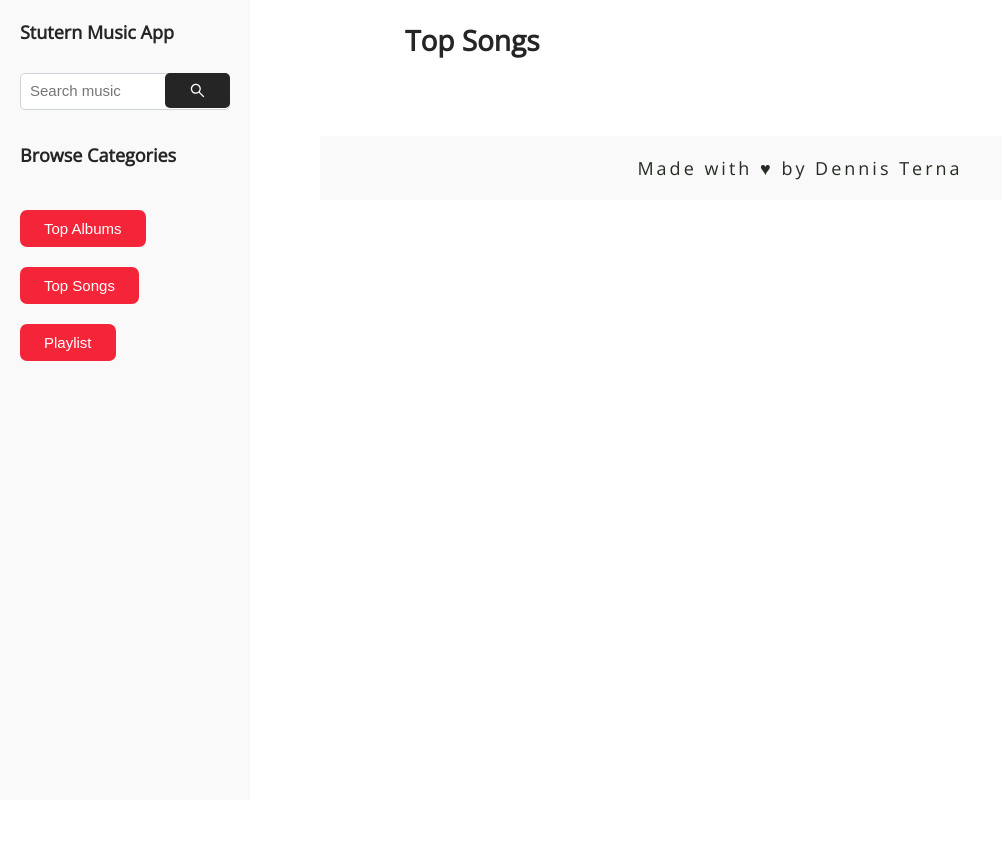
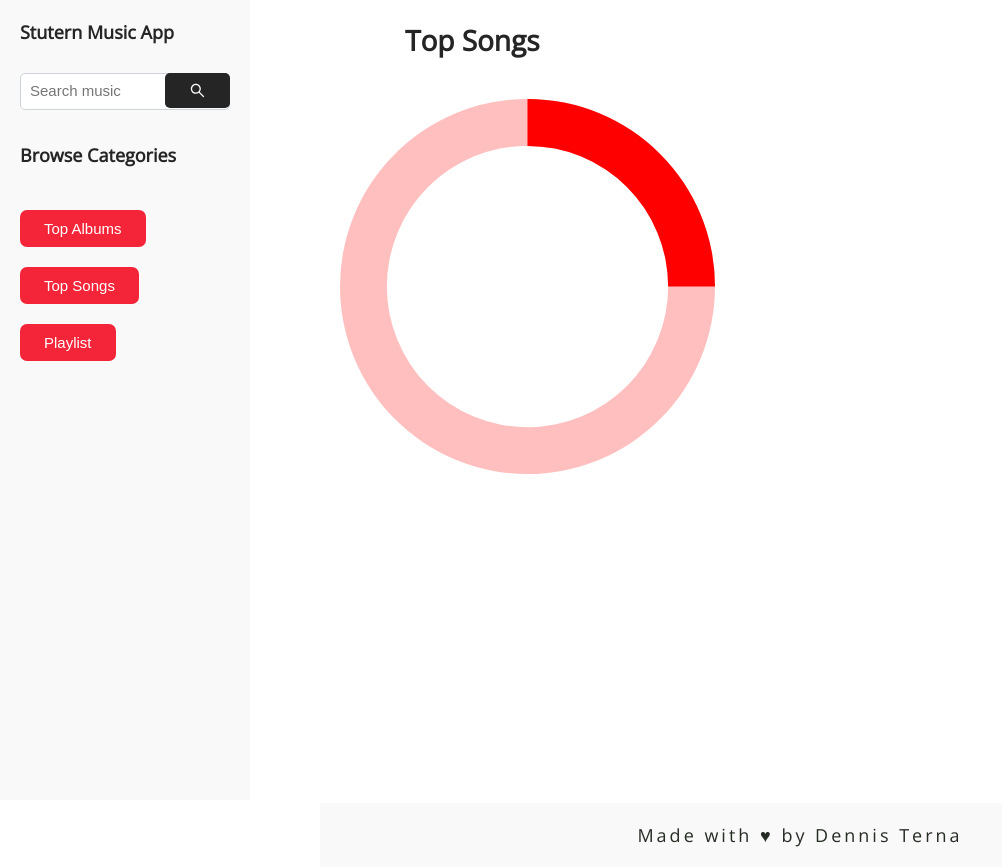
Before and after one commit to Denniman/music-app, a React (Create React App) app: page /top-songs in a window 1280 px wide. Shown: the whole page, without its empty margins (0-1002 px from the left). Before the commit the page ends 800 px from the top, so only its background shows below. Built offline with nearby package versions, Linux system fonts and the light colour scheme; no server answers; the HTML template or start-up script is replaced by a standard one.

Commit message:
implement search in top songs -add spinner animation -remove unused components

```diff
--- a/package.json
+++ b/package.json
@@ -9,6 +9,7 @@
     "antd": "^4.16.5",
     "react": "^17.0.2",
     "react-dom": "^17.0.2",
+    "react-loading": "^2.0.3",
     "react-redux": "^7.2.4",
     "react-router-dom": "^5.2.0",
     "react-scripts": "4.0.3",
--- a/src/components/MusicDetails/MusicBoard.js
+++ b/src/components/MusicDetails/MusicBoard.js
@@ -4,9 +4,10 @@ import { useDispatch, useSelector } from 'react-redux'
 import {Card} from '../Card'
 import {CategoryTitle} from '../Header/Nav'
 import {Board} from './MusicBoardStyle'
+import ReactLoading from 'react-loading';
 
 export const MusicBoard = () => {
-    const {data:albums, filter} = useSelector((state) => state.getSongsReducer)
+    const {data:albums, filter, isLoading} = useSelector((state) => state.getSongsReducer)
     const dispatch = useDispatch()
 
 
@@ -23,9 +24,8 @@ export const MusicBoard = () => {
         for (let i = 0; i < albums.length; i++) {
             const song = albums[i];
             const matched = song?.title?.label?.toLowerCase().includes(filter.toLowerCase())
-            if(matched) {
-                result.push(song)
-            }
+            if(matched) result.push(song)
+
         }
 
         return result
@@ -37,8 +37,9 @@ export const MusicBoard = () => {
     return (
         <>
         <CategoryTitle title="Top Albums"/>
+
         <Board>
-         {filteredValue.map((album) => {
+        {isLoading ? (<ReactLoading type={'spin'} color={'red'} height={667} width={375} display={'block'} />) : (filteredValue.map((album) => {
              const {label:albumTitle} = album.title
 
              const img = album["im:image"][2].label
@@ -46,7 +47,8 @@ export const MusicBoard = () => {
              const attribute = album.rights.label
 
              return (<Card title={albumTitle} attribute={attribute} image={img} key={id}/>)
-         })}
+        }))}
+
         </Board>
         </>
     )
--- a/src/components/TopSongs/index.js
+++ b/src/components/TopSongs/index.js
@@ -1,6 +1,7 @@
 import React, {useEffect} from 'react'
 import {getSongsAsync} from '../../actions/getSongsAction'
 import { useDispatch, useSelector } from 'react-redux'
+import ReactLoading from 'react-loading';
 
 import {Card} from '../Card'
 import {CategoryTitle} from '../Header/Nav'
@@ -10,7 +11,7 @@ import {Board} from './style'
 
 
 export const TopSongs = () => {
-    const {data:songs} = useSelector((state) => state.getSongsReducer)
+    const {data:songs, filter, isLoading} = useSelector((state) => state.getSongsReducer)
     const dispatch = useDispatch()
 
     useEffect(() => {
@@ -18,19 +19,39 @@ export const TopSongs = () => {
     }, [])
 
 
+    const filteredSearch = () => {
+        if(!filter) return songs
+
+        const result = []
+
+         for (let i = 0; i < songs.length; i++) {
+             const song = songs[i];
+             const matched = song?.title?.label?.toLowerCase().includes(filter.toLowerCase())
+             if(matched) result.push(song)
+
+         }
+
+         return result
+    }
+
+    const filteredSong= filteredSearch()
+
+
     return (
         <>
         <CategoryTitle title="Top Songs"/>
         <Board>
-        {songs.map((song) => {
-             const {label:songTitle} = song.title
+        {isLoading ? (<ReactLoading type={'spin'} color={'red'} height={667} width={375} display={'block'} />) :
+        (filteredSong.map((song) => {
+            const {label:songTitle} = song.title
 
              const img = song["im:image"][2].label
              const id = song.id.attributes["im:id"]
              const attribute = song.rights.label
 
              return (<Card title={songTitle} attribute={attribute} image={img} key={id}/>)
-         })}
+        }))}
+
         </Board>
 
         </>
--- a/src/reducers/initialReducer.js
+++ b/src/reducers/initialReducer.js
@@ -9,9 +9,9 @@ const initialState = {
 export const getSongsReducer = (state = initialState, action) => {
     switch(action.type) {
         case types.GET_TOP_ALBUMS:
-            return {...state, data: action.payload,  isLoading: true}
+            return {...state, data: action.payload,  isLoading: false}
         case types.GET_TOP_SONGS:
-            return {...state, data: action.payload, isLoading: true}
+            return {...state, data: action.payload, isLoading: false}
         case types.FILTER_SONGS:
             return {...state, filter: action.payload}
         default:
```
Also changed, not shown: src/components/SearchBar/SearchBar.js (deleted, +0 -35 lines), src/components/SideBarNav/index.js (+0 -12 lines), 1 other file (tests, documents, lock files or other folders).
